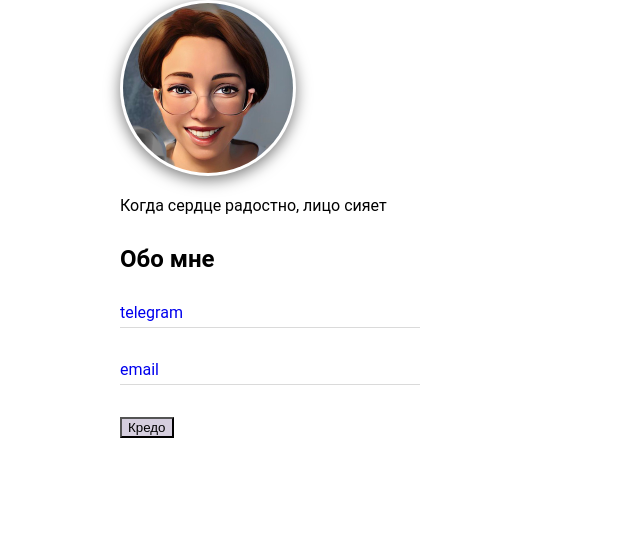
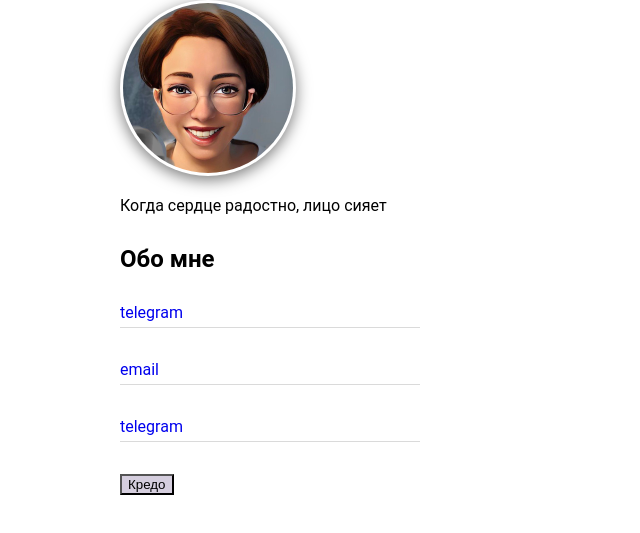
Before and after one commit to NinokSv/CV, a plain HTML site: page index.html in a window 1280 px wide. Shown: the part 81-614 px from the top of the page, without its empty margins (0-640 px from the left). Drawn offline with Linux system fonts and the light colour scheme.

Commit message:
Update index.html

```diff
--- a/index.html
+++ b/index.html
@@ -23,6 +23,9 @@
 				<br>
 				<a href="mailto:ninasvirukova@gmail.com">email</a>
 				<br>
+				<a href="dict_bot.py"> telegram</a>
+				<br>
+
 
 			</div>
 				<button type="button">Кредо</button>
```
